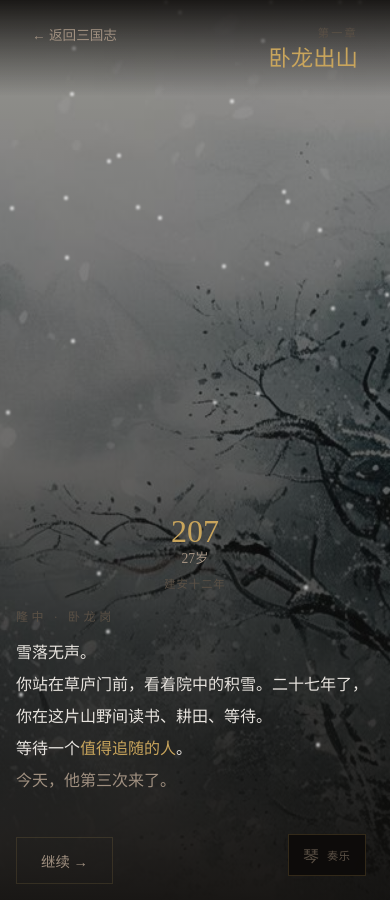
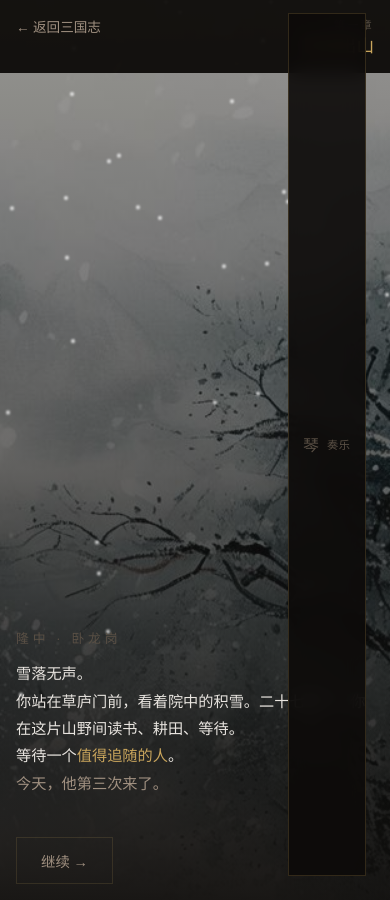
Before and after one commit to kunlundesign/kunlundesign.github.io, a Jekyll site: the page sanguozhi-experiments/zhuge-life.html, which Jekyll copies as it is, in a window 390 px wide. Built offline with Jekyll 4.4.1, drawn with Linux system fonts in a browser that asks for light colours; some web fonts are replaced.

Commit message:
修复手机端 UI 布局
- 顶部内容层增加 padding-top 避免与导航重叠
- 隐藏手机端的时间轴（太占空间）
- 音乐按钮移到右上角（手机端）
- 调整字体大小和间距

```diff
--- a/sanguozhi-experiments/zhuge-life.html
+++ b/sanguozhi-experiments/zhuge-life.html
@@ -590,14 +590,19 @@
       .timeline-year { font-size: 2rem; }
     }
     @media (max-width: 600px) {
-      .content-layer { padding: 1rem; }
-      .narrative-text { font-size: 1rem; }
-      .timeline { position: static; transform: none; text-align: center; margin-bottom: 1rem; }
-    }
-
-    /* 音乐控制 - 古风风格 - 暂时隐藏 */
+      .content-layer { padding: 1rem; padding-top: 4rem; }
+      .top-bar { padding: 1rem; background: rgba(13,11,9,0.95); }
+      .narrative-panel { padding-top: 0; }
+      .narrative-text { font-size: 0.95rem; line-height: 1.8; }
+      .scene-location { font-size: 0.8rem; margin-bottom: 0.8rem; }
+      .timeline { display: none; }
+      .chapter-title { font-size: 1.1rem; }
+      .choice-btn { padding: 0.9rem 1rem; }
+      .audio-control { bottom: auto; top: 0.8rem; right: 0.8rem; padding: 0.4rem 0.6rem; }
+    }
+
+    /* 音乐控制 - 古风风格 */
     .audio-control {
-      display: none; /* 暂时禁用，等待可用音乐源 */
       position: fixed;
       bottom: 1.5rem;
       right: 1.5rem;
```
